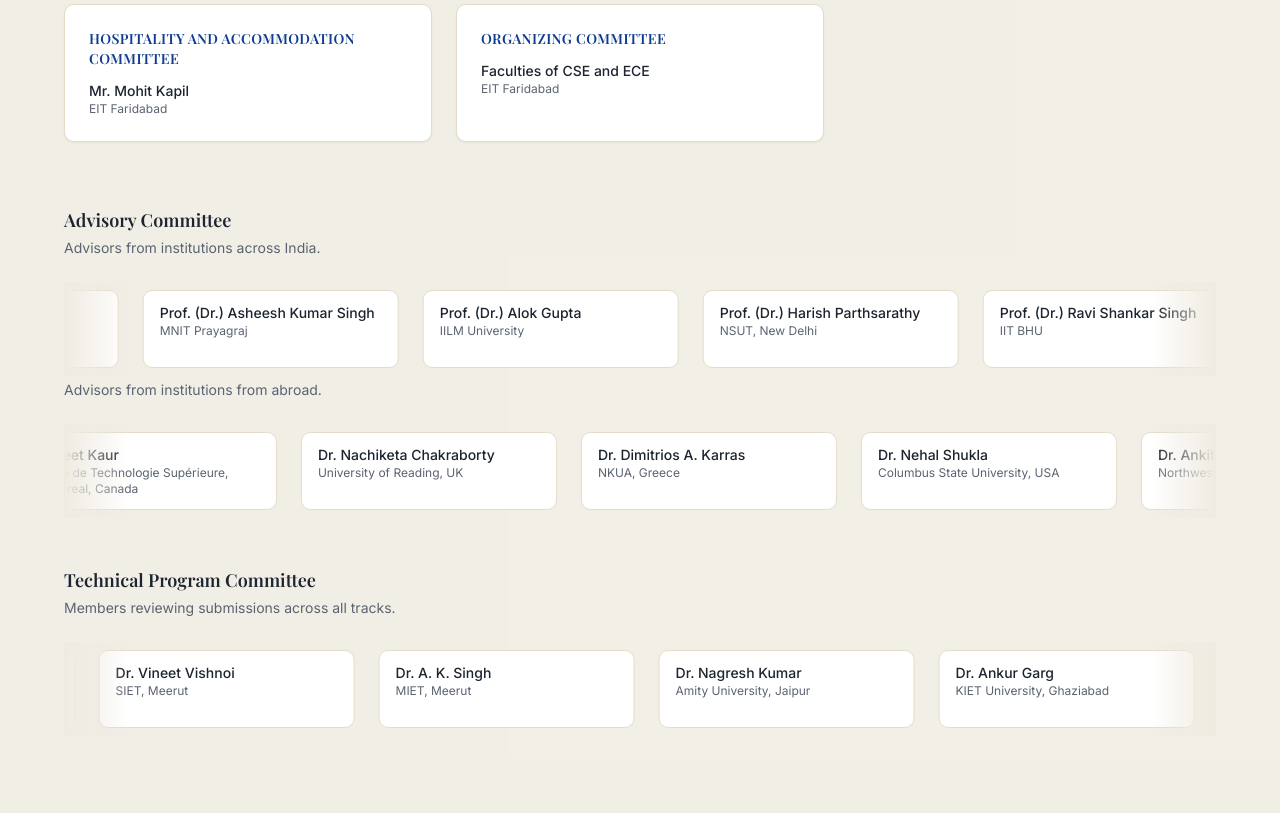
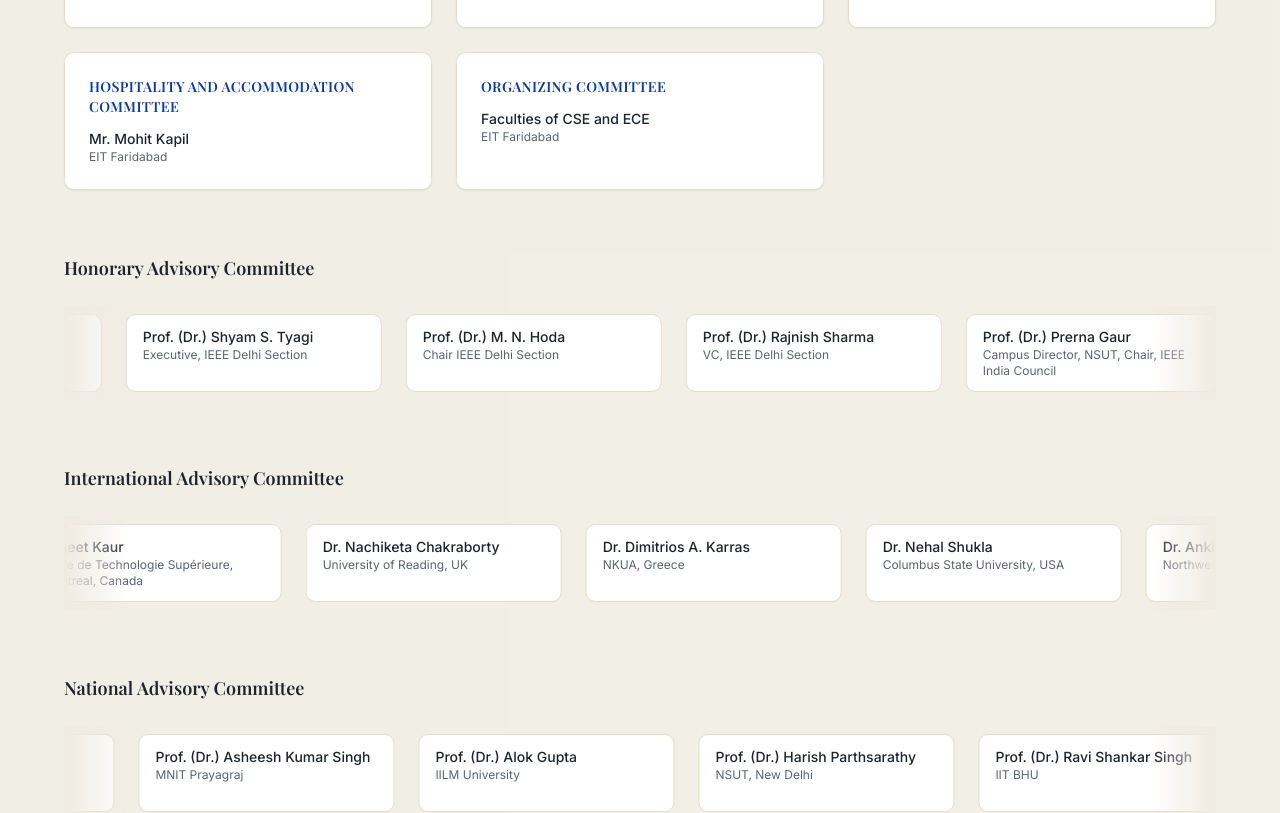
Before and after one commit to vipindagar7/icscci, a Next.js app: page /committee in a window 1280 px wide. Shown: the part 1020-1833 px from the top of the page. Built offline with nearby package versions, Linux system fonts and the light colour scheme.

Commit message:
add some members

```diff
--- a/components/sections/Committee.jsx
+++ b/components/sections/Committee.jsx
@@ -36,26 +36,24 @@
             </motion.div>
           ))}
         </Stagger>
+        {/*honary advisory committee */}
+        <FadeIn className="mt-16">
+          <h3 className="font-display text-lg font-semibold text-foreground">Honorary Advisory Committee</h3>
+          <div className="relative mt-6">
+            <Marquee reverse pauseOnHover className="[--duration:20s]">
+              {committee["Honorary Advisory Committee"].map((m, i) => (
+                <NameCard key={i} name={m.name} affiliation={m.title} />
 
-        <FadeIn className="mt-16">
-          <h3 className="font-display text-lg font-semibold text-foreground">Advisory Committee</h3>
-          {/* national */}
-          <p className="mt-1 text-sm text-muted-foreground">
-            Advisors from institutions across India.
-          </p>
-          <div className="relative mt-6">
-            <Marquee pauseOnHover className="[--duration:250s]">
-              {committee.nationalAdvisoryCommittee.map((m, i) => (
-                <NameCard key={i} name={m.name} affiliation={m.affiliation} />
               ))}
             </Marquee>
             <div className="pointer-events-none absolute inset-y-0 left-0 w-16 bg-gradient-to-r from-muted to-transparent" />
             <div className="pointer-events-none absolute inset-y-0 right-0 w-16 bg-gradient-to-l from-muted to-transparent" />
           </div>
-          {/* international */}
-          <p className="mt-1 text-sm text-muted-foreground">
-            Advisors from institutions from abroad.
-          </p>
+        </FadeIn>
+
+        {/* international advisory */}
+        <FadeIn className="mt-16">
+          <h3 className="font-display text-lg font-semibold text-foreground">International Advisory Committee</h3>
           <div className="relative mt-6">
             <Marquee pauseOnHover reverse className="[--duration:50s]">
               {committee.internationalAdvisoryCommittee.map((m, i) => (
@@ -66,6 +64,23 @@
             <div className="pointer-events-none absolute inset-y-0 right-0 w-16 bg-gradient-to-l from-muted to-transparent" />
           </div>
         </FadeIn>
+
+
+        {/* national advisory */}
+
+        <FadeIn className="mt-16">
+          <h3 className="font-display text-lg font-semibold text-foreground">National Advisory Committee</h3>
+          <div className="relative mt-6">
+            <Marquee pauseOnHover className="[--duration:250s]">
+              {committee.nationalAdvisoryCommittee.map((m, i) => (
+                <NameCard key={i} name={m.name} affiliation={m.affiliation} />
+              ))}
+            </Marquee>
+            <div className="pointer-events-none absolute inset-y-0 left-0 w-16 bg-gradient-to-r from-muted to-transparent" />
+            <div className="pointer-events-none absolute inset-y-0 right-0 w-16 bg-gradient-to-l from-muted to-transparent" />
+          </div>
+        </FadeIn>
+
 
         <FadeIn className="mt-12" delay={0.1}>
           <h3 className="font-display text-lg font-semibold text-foreground">Technical Program Committee</h3>
--- a/components/sections/Header.jsx
+++ b/components/sections/Header.jsx
@@ -36,14 +36,14 @@
             alt="Logo"
             width={128}
             height={128}
-            className="h-16 w-16 shrink-0 object-contain md:h-20 md:w-20 block dark:hidden"
+            className="shrink-0 object-contain md:h-20 md:w-20 block dark:hidden"
           />
           <Image
             src="/echelonLogo-dark.webp"
             alt="Logo"
-            width={128}
-            height={128}
-            className="h-16 w-16 shrink-0 object-contain md:h-20 md:w-20 hidden dark:block"
+            width={164}
+            height={164}
+            className="shrink-0 object-contain md:h-20 md:w-20 hidden dark:block"
           />
         </Link>
 
@@ -82,7 +82,7 @@
             alt="Logo"
             width={128}
             height={128}
-            className="h-16 w-16 shrink-0 object-contain block dark:hidden"
+            className="h-32 w-32 shrink-0 object-contain block dark:hidden"
             priority
           />
           <Image
@@ -90,7 +90,7 @@
             alt="Logo"
             width={128}
             height={128}
-            className="h-16 w-16 shrink-0 object-contain hidden dark:block"
+            className="h-32 w-32 shrink-0 object-contain hidden dark:block"
             priority
           />
         </Link>
--- a/data/content.json
+++ b/data/content.json
@@ -224,37 +224,36 @@
       {
         "role": "Patrons",
         "members": [
-          { "name": "Prof. (Dr.) Arvind Kumar Pandey", "title": "Director, EIT Faridabad" },
-          { "name": "Prof. (Dr.) B. K. Kanojia", "title": "Director, NIT Jalandhar" },
-          { "name": "Prof. (Dr.) Prerna Gaur", "title": "Campus Director, NSUT; Chair, IEEE India Council" }
+          { "name": "Prof. (Dr.) Arvind Kumar Pandey", "title": "Director, EIT Faridabad" }
         ]
       },
       {
         "role": "General Chair",
         "members": [
           { "name": "Prof. (Dr.) Pramod Singh", "title": "Dean R&D, EIT Faridabad" },
-          { "name": "Prof. (Dr.) Rajesh Singh", "title": "Dean Academics, EIT Faridabad" }
+          { "name": "Prof. (Dr.) Rajesh Singh", "title": "EIT Faridabad" }
         ]
       },
       {
         "role": "Conference Chair",
         "members": [
-          { "name": "Prof. (Dr.) Manisha Vashishta", "title": "EIT Faridabad" },
+          { "name": "Prof. (Dr.) Jitendra Yadav", "title": "EIT Faridabad" },
           { "name": "Prof. (Dr.) Mukesh Kumar Saini", "title": "EIT Faridabad" }
         ]
       },
       {
         "role": "Conference Secretary",
         "members": [
-          { "name": "Mr. Neeraj Joshi", "title": "EIT Faridabad" },
-          { "name": "Dr. Stuti Saxena", "title": "EIT Faridabad" }
+          { "name": "Dr. Manisha Vashishta", "title": "EIT Faridabad" },
+          { "name": "Mr. Neeraj Joshi", "title": "EIT Faridabad" }
+
         ]
       },
       {
         "role": "Convenor",
         "members": [
+          { "name": "Dr. Stuti Saxena", "title": "EIT Faridabad" },
           { "name": "Ms. Sankeeta Jha", "title": "EIT Faridabad" },
-          { "name": "Ms. Ruchika Agarwal", "title": "EIT Faridabad" },
           { "name": "Ms. Isha Gautam", "title": "EIT Faridabad" },
           { "name": "Mr. Mittar Pal", "title": "EIT Faridabad" }
         ]
@@ -263,7 +262,8 @@
         "role": "Technical Program Chair",
         "members": [
           { "name": "Ms. Shefali Madan", "title": "EIT Faridabad" },
-          { "name": "Mr. Mohd. Danish", "title": "EIT Faridabad" }
+          { "name": "Mr. Mohd. Danish", "title": "EIT Faridabad" },
+          { "name": "Ms. Ruchika Agarwal", "title": "EIT Faridabad" }
         ]
       },
       {
@@ -286,6 +286,13 @@
         "members": [{ "name": "Faculties of CSE and ECE", "title": "EIT Faridabad" }]
       }
     ],
+      "Honorary Advisory Committee": [
+						{ "name": "Prof. (Dr.) M. N. Hoda", "title": "Chair IEEE Delhi Section", "profile":"" },
+						{ "name": "Prof. (Dr.) Rajnish Sharma", "title": "VC, IEEE Delhi Section","profile":"" },
+						{ "name": "Prof. (Dr.) Prerna Gaur", "title": "Campus Director, NSUT, Chair, IEEE India Council","profile":""  },
+						{ "name": "Prof. (Dr.) Shyam S. Tyagi", "title": "Executive, IEEE Delhi Section","profile":"" }
+					],
+
     "internationalAdvisoryCommittee": [
     { "name": "Dr. Nachiketa Chakraborty", "affiliation": "University of Reading, UK" },
     { "name": "Dr. Dimitrios A. Karras", "affiliation": "NKUA, Greece" },
```
